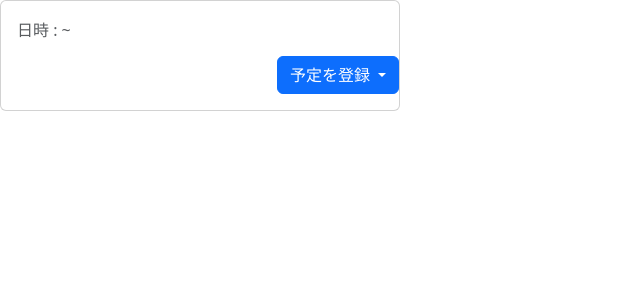
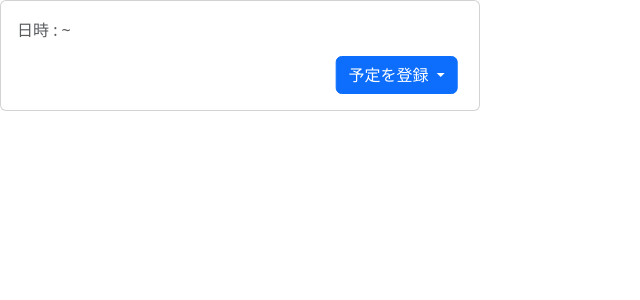
Before and after one commit to minna-de-hack/schedule-api, a FastAPI app: page /api in a window 1280 px wide. Shown: the top 300 px of the page, without its empty margins (0-640 px from the left). Run offline with FastAPI, Linux system fonts and the light colour scheme.

Commit message:
refactor

```diff
--- a/application.py
+++ b/application.py
@@ -77,4 +77,4 @@ async def sample():
     """
 
 if __name__ == "__main__":
-    uvicorn.run(app,)
+    uvicorn.run(app)
--- a/templates/api.html
+++ b/templates/api.html
@@ -7,7 +7,7 @@
     <link href="https://cdn.jsdelivr.net/npm/bootstrap@5.3.0-alpha3/dist/css/bootstrap.min.css" rel="stylesheet" integrity="sha384-KK94CHFLLe+nY2dmCWGMq91rCGa5gtU4mk92HdvYe+M/SXH301p5ILy+dN9+nJOZ" crossorigin="anonymous">
   </head>
   <body>
-    <div class="card" style="width: 25rem; ">
+    <div class="card" style="width: 30rem; ">
       <div class="card-body">
         <div class="row">
           <h5 class="card-title">{{title}}</h5>
--- a/templates/js/scripts.js
+++ b/templates/js/scripts.js
@@ -34,7 +34,7 @@ function createTags(){
   var url = url + "?" + urlSearchParam
 
   var output = document.getElementById("exportTarget");
-  var tags = `<iframe id="embedded-schedule" scrolling="no" style="border:0" src="${url}" onload="loadInframe()">`
+  var tags = `<iframe id="embedded-schedule" scrolling="no" width = "500" style="border:0" src="${url}" onload="loadInframe()">`
   output.textContent = tags;
 
   var button = document.getElementById("insertbutton");
```
Also changed, not shown: 2 other files.
